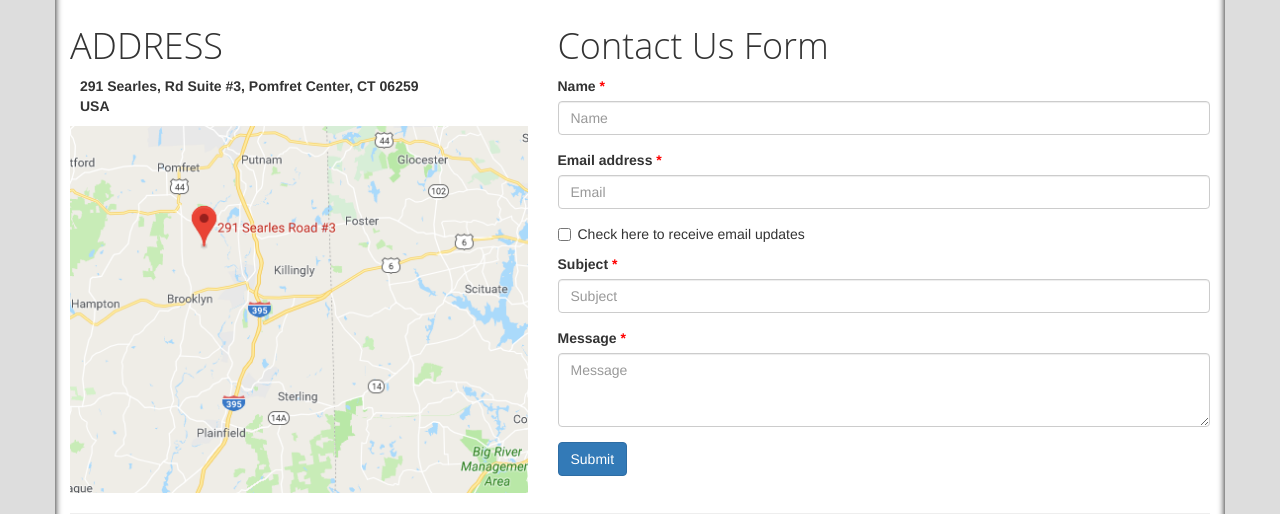
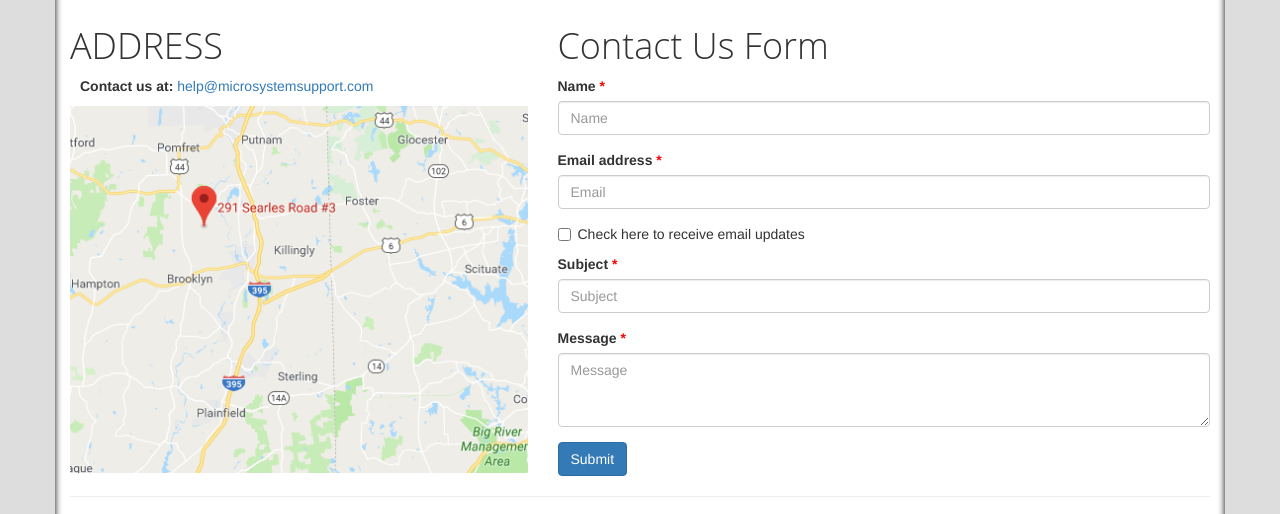
Before and after one commit to amirjamal/amirjamal.github.io, a plain HTML site: page contact.html in a window 1280 px wide. Shown: the part 210-724 px from the top of the page. Drawn offline with Linux system fonts and the light colour scheme.

Commit message:
Added email instead of address

```diff
--- a/contact.html
+++ b/contact.html
@@ -76,7 +76,8 @@
                     font-size: 14px;
                     padding-left: 10px;"
                 >
-                 <strong>291 Searles, Rd Suite #3, Pomfret Center, CT 06259 <br/> USA</strong>
+                 <!-- <strong>291 Searles, Rd Suite #3, Pomfret Center, CT 06259 <br/> USA</strong> -->
+                    <strong>Contact us at: </strong> <a href="mailto:help@microsystemsupport.com">help@microsystemsupport.com</a>
                 </p>
                 <div class="address_map">
                     <img class="img-responsive" src="map.png" alt="map">
```
